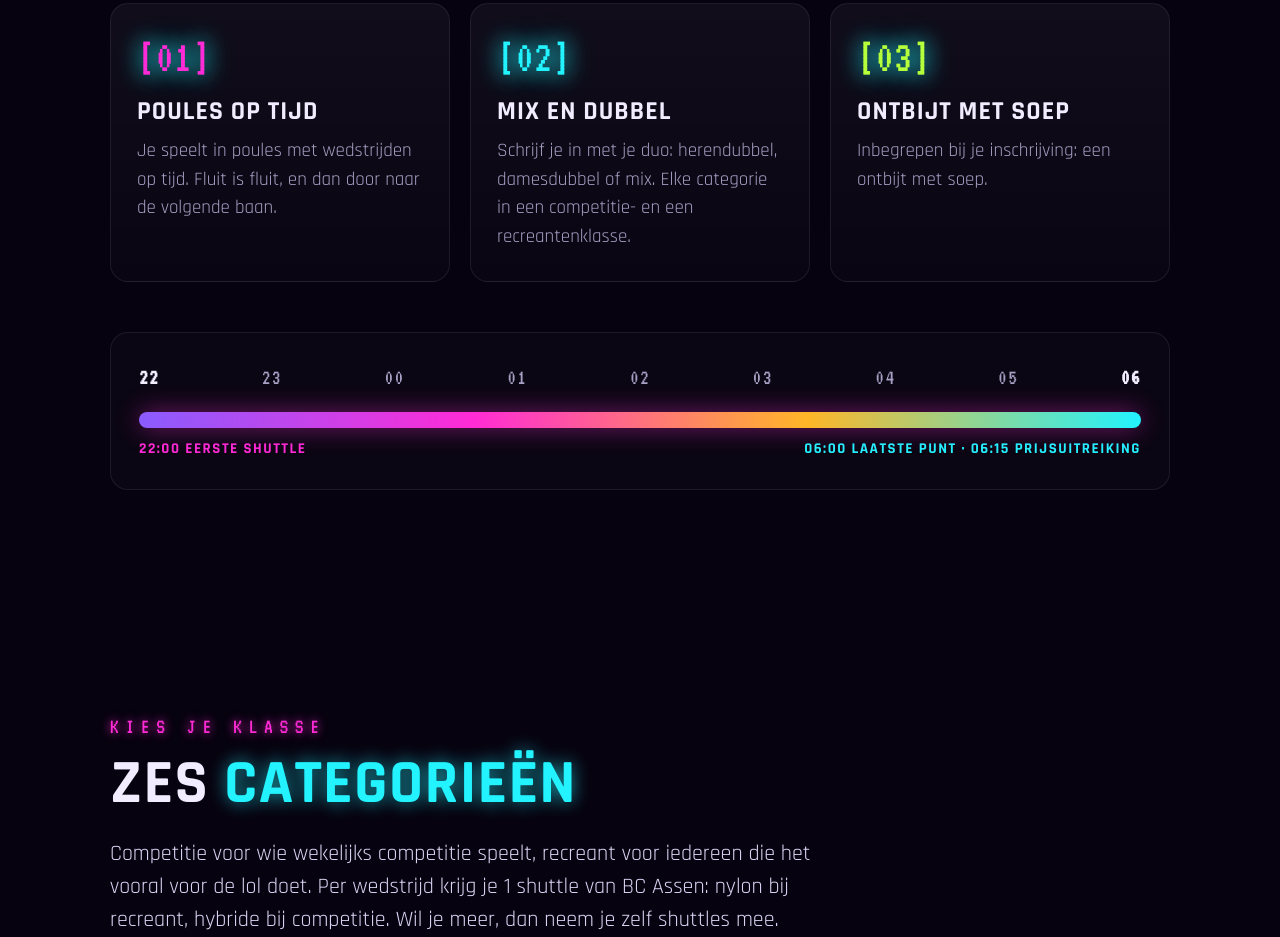
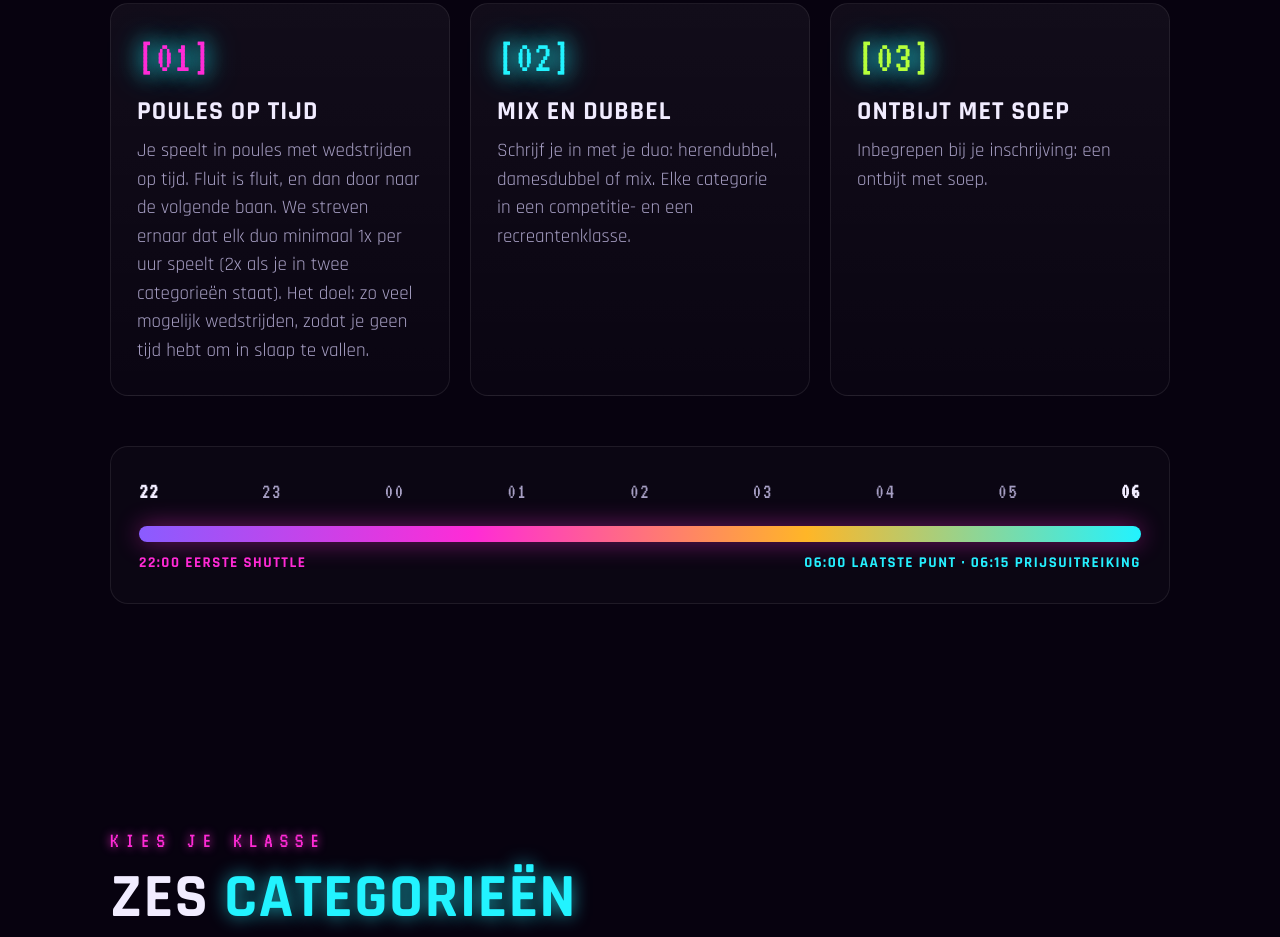
Before and after one commit to wtenzijt/nachttoernooi, a plain HTML site: page index.html in a window 1280 px wide. Shown: the part 1998-2935 px from the top of the page. Drawn offline with Linux system fonts and the light colour scheme.

Commit message:
Describe the hourly play target as a guideline and aim for as many matches as possible
Co-Authored-By: Claude Haiku 5.5 <noreply@anthropic.com>

```diff
--- a/index.html
+++ b/index.html
@@ -252,7 +252,7 @@ footer .big{font-family:Monoton,cursive;font-size:clamp(28px,6vw,54px);color:#ff
       <h2>Acht uur. <em>Non-stop</em> badminton.</h2>
     </div>
     <div class="cards">
-      <div class="card reveal" style="--c:var(--pink)"><div class="ic">[01]</div><h3>Poules op tijd</h3><p>Je speelt in poules met wedstrijden op tijd. Fluit is fluit, en dan door naar de volgende baan.</p></div>
+      <div class="card reveal" style="--c:var(--pink)"><div class="ic">[01]</div><h3>Poules op tijd</h3><p>Je speelt in poules met wedstrijden op tijd. Fluit is fluit, en dan door naar de volgende baan. We streven ernaar dat elk duo minimaal 1x per uur speelt (2x als je in twee categorieën staat). Het doel: zo veel mogelijk wedstrijden, zodat je geen tijd hebt om in slaap te vallen.</p></div>
       <div class="card reveal" style="--c:var(--cyan)"><div class="ic">[02]</div><h3>Mix en dubbel</h3><p>Schrijf je in met je duo: herendubbel, damesdubbel of mix. Elke categorie in een competitie- en een recreantenklasse.</p></div>
       <div class="card reveal" style="--c:var(--lime)"><div class="ic">[03]</div><h3>Ontbijt met soep</h3><p>Inbegrepen bij je inschrijving: een ontbijt met soep.</p></div>
     </div>
```
